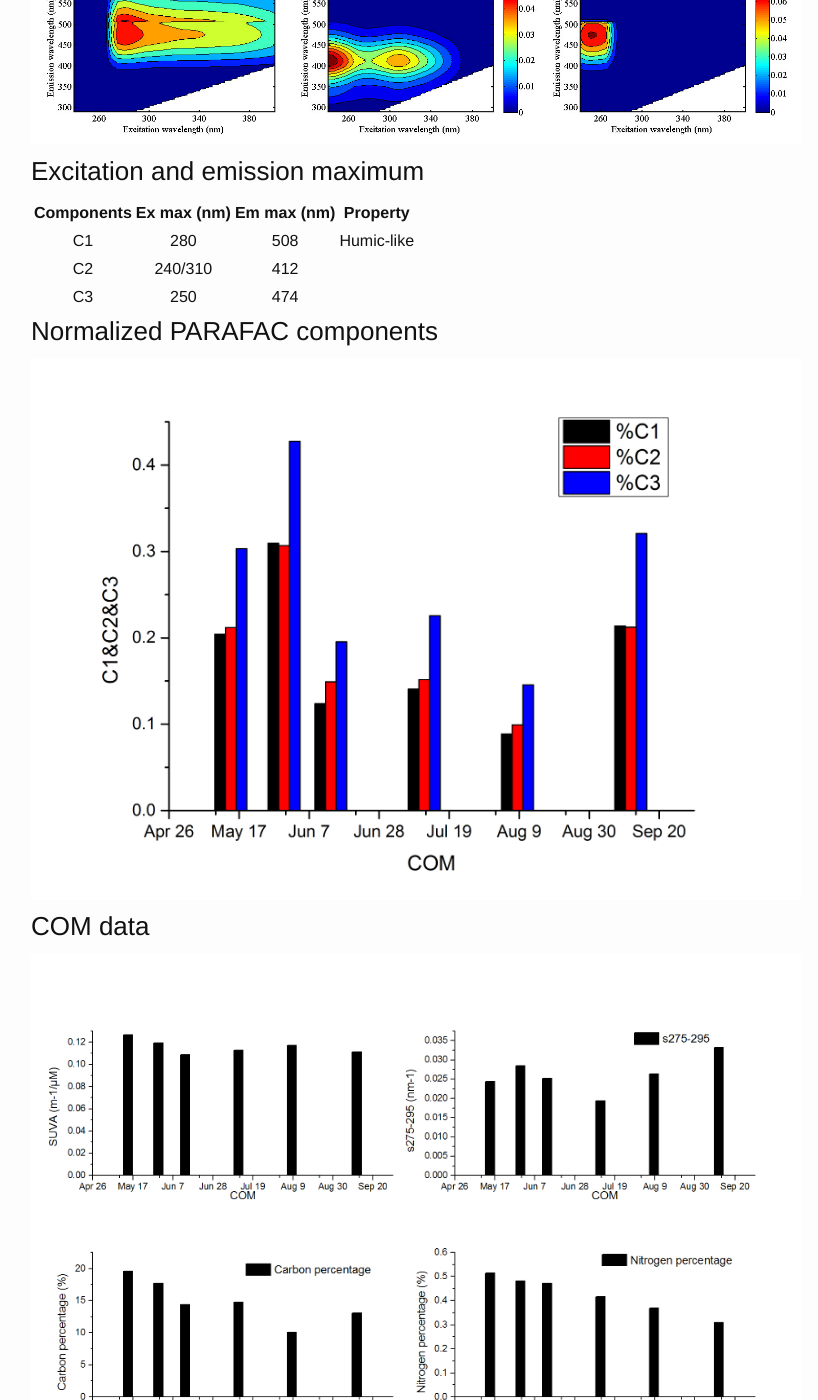
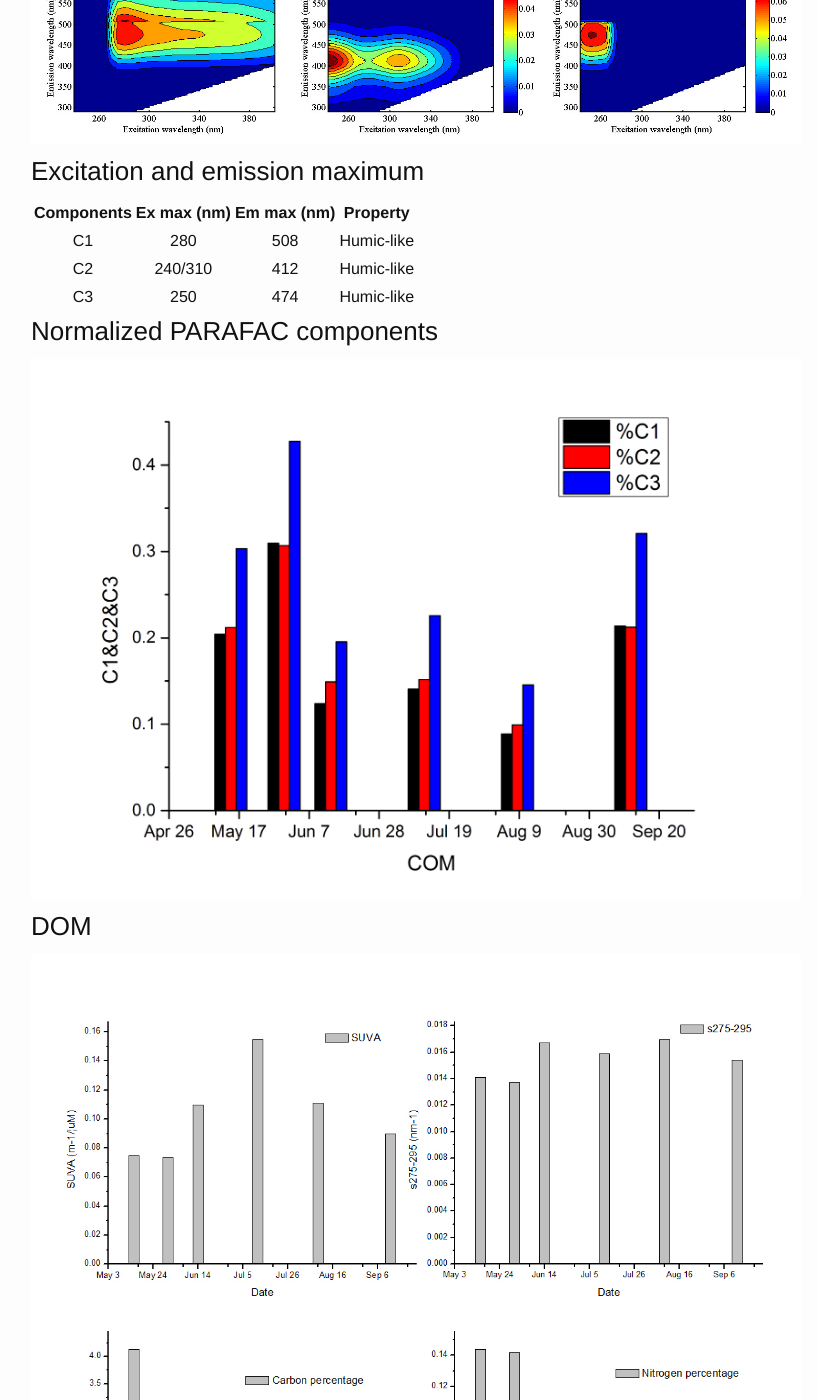
Before and after one commit to huilin1990/huilin1990.github.io, a Jekyll site: the page built from _posts/2017-5-28-Yukon-River.md, in a window 1280 px wide and 1400 px high, scrolled down 2710 px. Shown: the whole window, without its empty margins (224-1042 px from the left). Built offline with Jekyll 4.4.1, drawn with Linux system fonts in a browser that asks for light colours; some web fonts are replaced.

```diff
--- a/_posts/2017-5-28-Yukon-River.md
+++ b/_posts/2017-5-28-Yukon-River.md
@@ -28,15 +28,20 @@ Sampling site: between the Dalton Highway Bridge and the `USGS Stevens Village`
 |Components|  Ex max (nm) | Em max (nm) |Property|
 |:--:|:-------:|:------:|:--------:|
 | C1 |   280   |   508  |Humic-like|
-| C2 | 240/310 |   412  |
-| C3 |   250   |   474  |
+| C2 | 240/310 |   412  |Humic-like|
+| C3 |   250   |   474  |Humic-like|
 
 ### Normalized PARAFAC components
 ![Component percentage](\image\COM-C1-C2-C3.jpg)
 
-### COM data
+### DOM
+![DOM](\image\DOM.jpg)
 
+### COM
 ![COM analysis](\image\Analysis.jpg)
+
+### <1kDa
+![LMW](\image\LMW.jpg)
 
 ### Total data
 
```
Also changed, not shown: _posts/2017-06-02-Qiaoxin.md (added, +19 -0 lines), image/001.gif (added), image/002.gif (added), image/003.gif (added), image/DOM.jpg (added), image/LMW.jpg (added), 1 other file.
